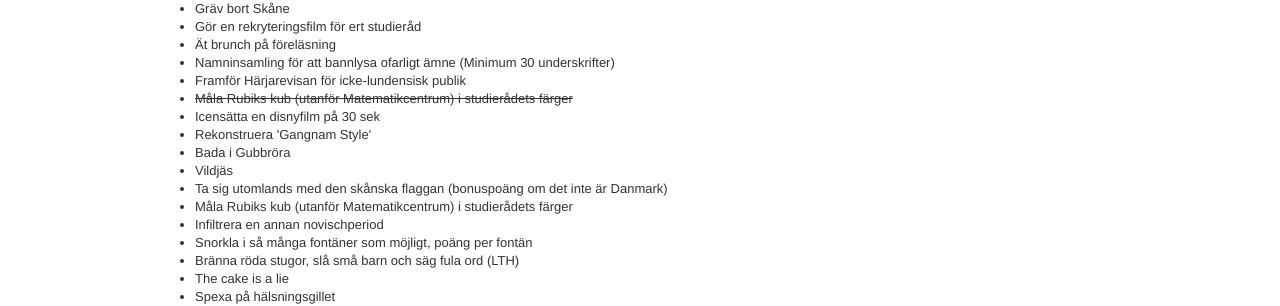
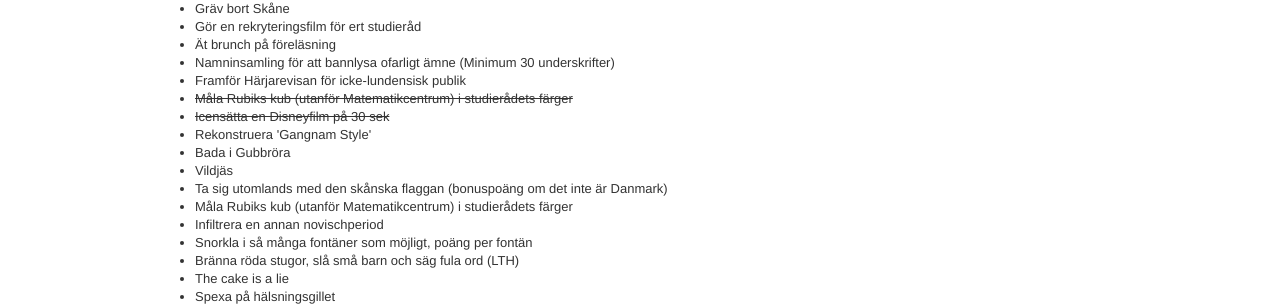
Before and after one commit to auroranockert/tidskaos, a Jekyll site: the page built from uppdrag.html, in a window 1280 px wide and 900 px high, scrolled down 850 px. Shown: the part 151-457 px from the top of the window. Built offline with Jekyll 4.4.1, drawn with Linux system fonts in a browser that asks for light colours; Markdown is read by kramdown in place of the engine named in the settings; comment, search, counter and statistics services are not loaded.

Commit message:
Stryk Disney

```diff
--- a/uppdrag.html
+++ b/uppdrag.html
@@ -62,7 +62,7 @@ nav: uppdrag
 	<li>Namninsamling för att bannlysa ofarligt ämne (Minimum 30 underskrifter)</li>
 	<li>Framför Härjarevisan för icke-lundensisk publik</li>
 	<li><s>Måla Rubiks kub (utanför Matematikcentrum) i studierådets färger</s></li>
-	<li>Icensätta en disnyfilm på 30 sek</li>
+	<li><s>Icensätta en Disneyfilm på 30 sek</s></li>
 	<li>Rekonstruera 'Gangnam Style'</li>
 	<li>Bada i Gubbröra</li>
 	<li>Vildjäs</li>
```
